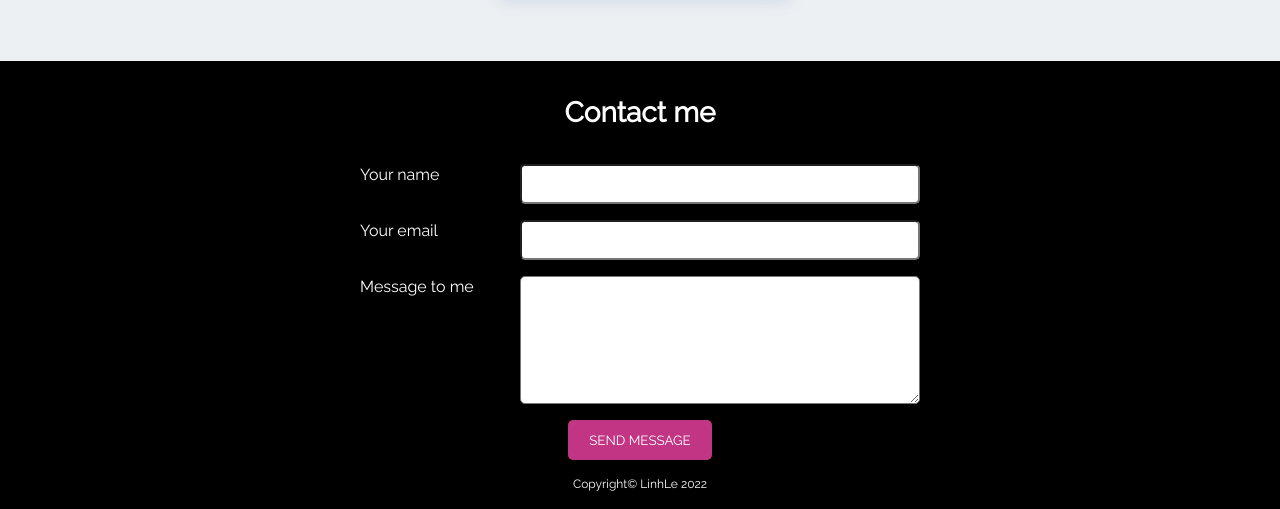
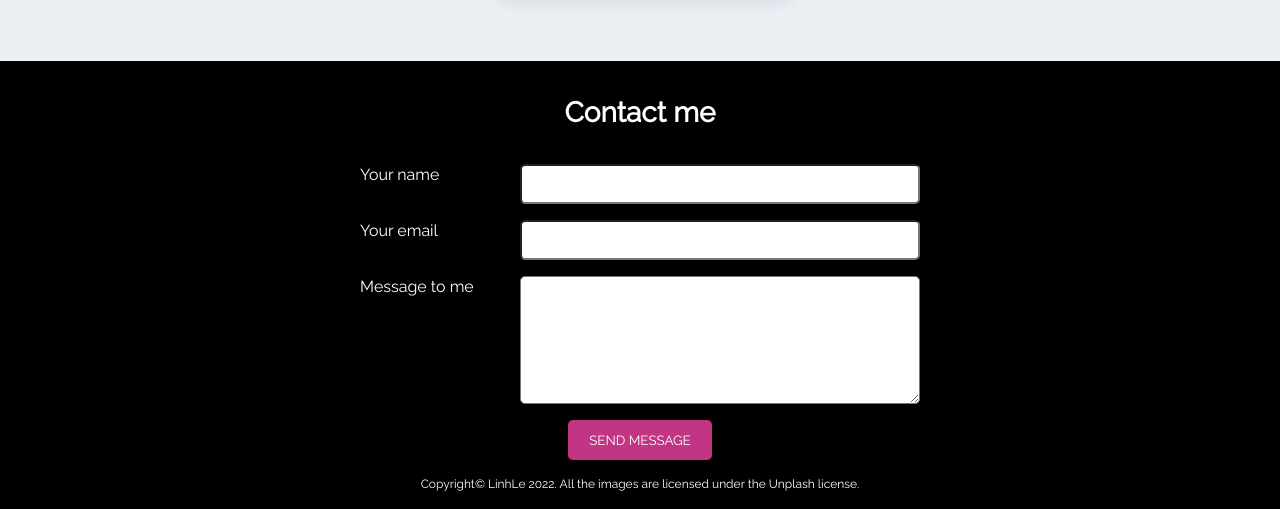
Before and after one commit to LinhLe2307/Linh_Le_Website, a plain HTML site: page index.html in a window 1280 px wide. Shown: the part 5180-5689 px from the top of the page. Drawn offline with Linux system fonts and the light colour scheme.

Commit message:
copyright

```diff
--- a/index.html
+++ b/index.html
@@ -207,7 +207,10 @@
       <div>
         <button id="backToTop"></button>
       </div>
-      <p id="copyrights">Copyright&copy; LinhLe 2022</p>
+      <p id="copyrights">
+        Copyright&copy; LinhLe 2022. All the images are licensed under the
+        Unplash license.
+      </p>
     </footer>
     <script src="main.js"></script>
   </body>
```
